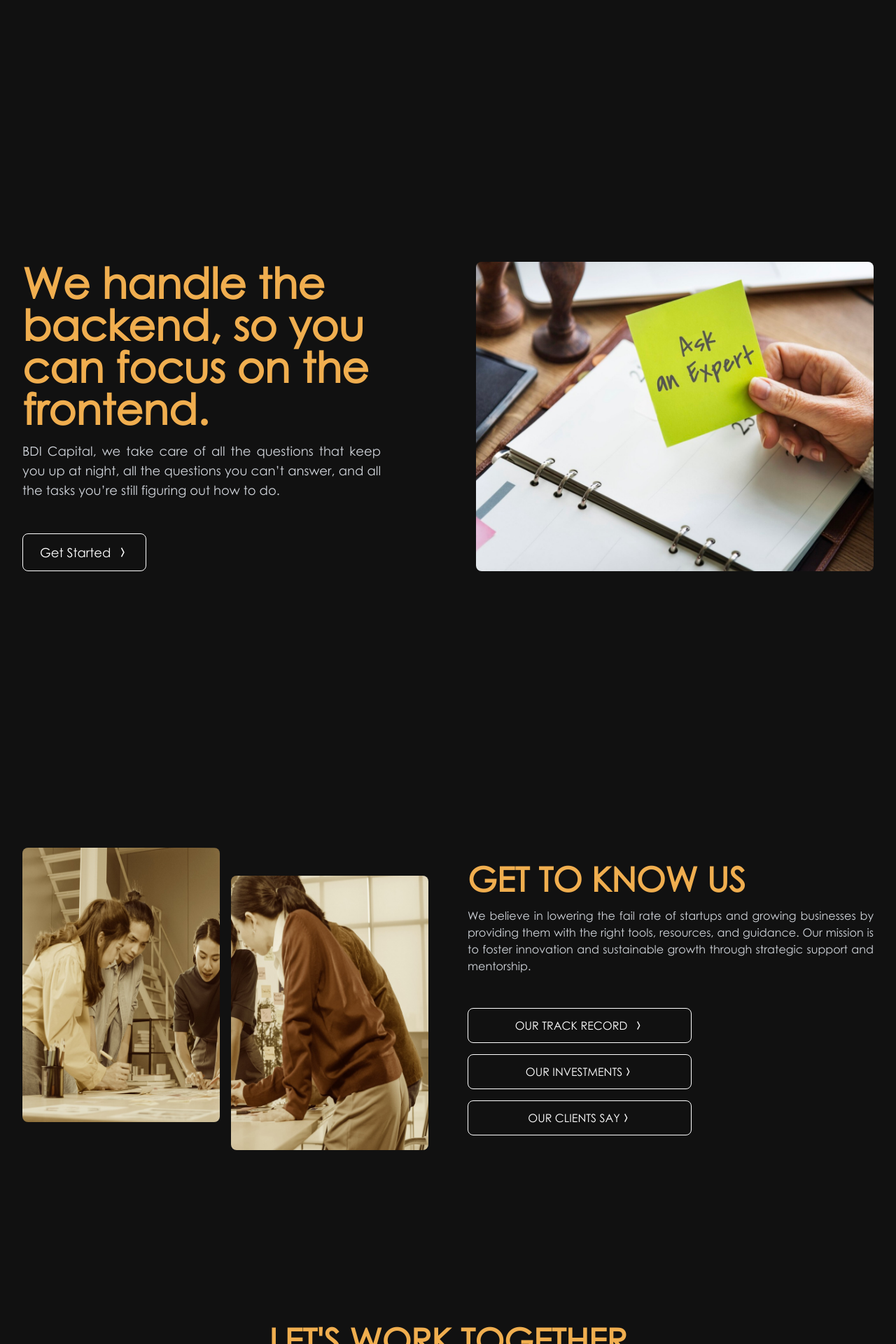
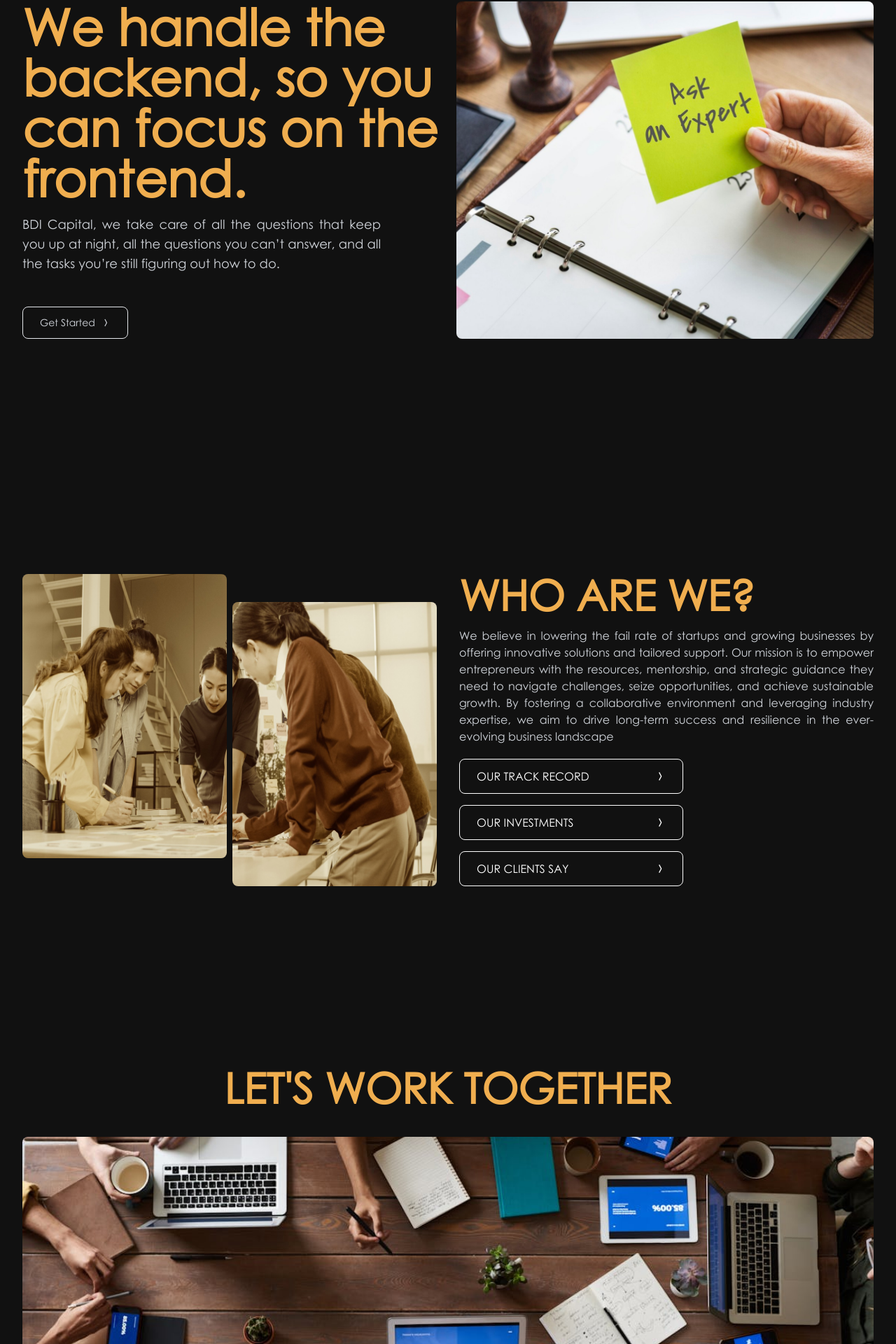
Before and after one commit to DevJaysz/BDI-Capital-Devst, a React (Vite) app: page / in a window 1280 px wide. Shown: the part 814-2734 px from the top of the page at 70% size. Built offline with nearby package versions, Linux system fonts and the light colour scheme.

Commit message:
AddedResponsiveness

```diff
--- /dev/null
+++ b/src/components/BuildingTomorrow/BuildingTomorrow.jsx
@@ -0,0 +1,9 @@
+import React from 'react'
+
+function BuildingTomorrow() {
+  return (
+    <div>BuildingTomorrow</div>
+  )
+}
+
+export default BuildingTomorrow
--- a/src/components/BusinessSheet/BusinessSheet.jsx
+++ b/src/components/BusinessSheet/BusinessSheet.jsx
@@ -3,12 +3,13 @@ import { RiArrowRightWideFill } from "react-icons/ri";
 
 function BusinessSheet() {
   return (
-    <>
-      <div className="mx-auto w-full max-w-7xl md:mx-10 md:my-20">
-        <div className="grid items-center gap-8 sm:gap-20  lg:grid-cols-2">
+
+
+      <div className=" mx-auto w-full max-w-7xl md:mx-10 md:my-20">
+        <div className=" flex flex-col-reverse lg:grid gap-6 lg:grid-cols-2 items-center ">
           {/* Hero Content */}
           <div>
-            <h1 className="pb-4 text-2xl md:text-5xl lg:text-6xl 2xl:text-7xl font-bold  text-[#F0AE4F]">
+            <h1 className="pb-4 text-5xl md:text-6xl  xl:text-7xl font-bold  text-[#F0AE4F]">
               We handle the backend, so you can focus on the frontend.
             </h1>
             <p className="pb-6 max-w-lg text-sm md:text-lg font-light text-gray-300 sm:text-xl md:pb-10 lg:pb-12 text-justify">
@@ -16,7 +17,7 @@ function BusinessSheet() {
               night, all the questions you can’t answer, and all the tasks
               you’re still figuring out how to do.
             </p>
-            <button className="flex items-center justify-center  border border-white text-white py-3 px-6 text-lg rounded-lg max-w-xs hover:bg-white hover:text-black transition duration-300">
+            <button className="flex items-center justify-center py-3 px-6 text-sm rounded-lg max-w-xs border  text-gray-300 hover:bg-white hover:text-black transition duration-300">
               Get Started
               <RiArrowRightWideFill className="ml-2" />
             </button>
@@ -31,7 +32,8 @@ function BusinessSheet() {
           </div>
         </div>
       </div>
-    </>
+
+
   );
 }
 
--- a/src/components/LetsWorkTogether/LetsWorkTogether.jsx
+++ b/src/components/LetsWorkTogether/LetsWorkTogether.jsx
@@ -6,23 +6,23 @@ function LetsWorkTogether() {
   return (
     <>
    <div className="text-center">
-        <h1 className="  text-2xl md:text-3xl lg:text-5xl   font-semibold text-[#F0AE4F]  uppercase">
+    <h1 className="text-3xl md:text-7xl lg:text-6xl font-semibold text-[#F0AE4F] uppercase">
       Let's Work Together
     </h1>
   </div>
 
-      <div className="mt-10">
+  <div className="mt-10 w-full flex justify-center">
     <img
-          className="object-cover w-full h-64 rounded-lg sm:h-80 lg:h-96"
+      className="object-cover w-full h-64 rounded-lg sm:h-80 lg:h-96 max-w-7xl"
       src={Banner}
       alt="Contact Us"
     />
   </div>
 
-      <div className="grid grid-cols-1 gap-8 mt-10  lg:grid-cols-3 items-center justify-center">
+  <div className="grid grid-cols-1 gap-6 mt-6 lg:grid-cols-3 w-full max-w-7xl mx-auto">
   {[
     {
-            icon: <TiMessages className="w-12 h-12" />,
+      icon: <TiMessages className="w-10 h-12" />,
       title: "Talk to Us",
       description: "Speak to our friendly team.",
       contact: "info@bdi-capital.com",
@@ -31,7 +31,7 @@ function LetsWorkTogether() {
       icon: <SlLocationPin className="w-12 h-12" />,
       title: "Visit Us",
       description: "Visit our office HQ.",
-            contact: "Des Voeux Road Central, Hong Kong",
+      contact: "Des Voeux Road Central",
     },
     {
       icon: <IoCallOutline className="w-12 h-12" />,
@@ -40,9 +40,13 @@ function LetsWorkTogether() {
       contact: "(+63) 917-820-4369",
     },
   ].map(({ icon, title, description, contact }) => (
-          <div key={title} className="p-6 rounded-lg border shadow-md">
-            <div className="flex items-start">
-              <span className="p-4 text-gray-300 rounded-lg">{icon}</span>
+    <div
+      key={title}
+      className="p-6 rounded-lg border shadow-md flex items-center w-full"
+    >
+      <span className="p-4 text-gray-300">
+        {icon}
+      </span>
       <div className="ml-4">
         <h2 className="text-lg font-medium text-gray-800 dark:text-white">
           {title}
@@ -50,13 +54,18 @@ function LetsWorkTogether() {
         <p className="mt-2 text-sm text-gray-500 dark:text-gray-400">
           {description}
         </p>
-                <p className="mt-2 text-sm text-gray-300">{contact}</p>
-              </div>
+        <p className="mt-1 text-sm text-gray-800 dark:text-gray-300">
+          {contact}
+        </p>
       </div>
     </div>
   ))}
 </div>
+
+
 </>
+
+
   );
 }
 
--- a/src/components/OurClientsSay/OurClientsSay.jsx
+++ /dev/null
@@ -1,7 +0,0 @@
-import React from "react";
-
-function OurClientsSay() {
-  return <div>OurClientsSay</div>;
-}
-
-export default OurClientsSay;
--- a/src/components/TrackRecord/TrackRecord.jsx
+++ b/src/components/TrackRecord/TrackRecord.jsx
@@ -1,24 +1,24 @@
 function TrackRecord() {
   return (
     <>
-      <div className="mx-auto w-full max-w-7xl m-8 md:px-10 md:py-20 ">
-        <h2 className="text-center text-2xl md:text-3xl lg:text-5xl font-bold text-gray-300 mb-6 md:mb-8">
+    <div className="w-full max-w-7xl mx-auto md:px-10 md:py-20">
+  <h2 className="text-center text-3xl md:text-7xl lg:text-6xl  font-bold text-[#F0AE4F] mb-6 md:mb-8">
     OUR TRACK RECORD
   </h2>
-        <p className="m-8 md:mx-auto max-w-lg text-center text-sm text-gray-400 sm:text-base md:mb-6">
+  <p className="mx-auto  text-center text-sm md:text-xl text-gray-400  md:mb-6">
     BDI CAPITAL HAS SUCCESSFULLY CLOSED{" "}
-          <span className="font-bold">$107.5 MILLION </span> IN FUNDRAISING
+    <span className="font-bold text-gray-300 ">$107.5 MILLION </span> IN FUNDRAISING
     TRANSACTIONS FOR ITS CLIENTS.
   </p>
 
-        <div className="mx-auto flex w-full max-w-4xl flex-col gap-5 px-16 py-8 sm:flex-row  sm:justify-between md:gap-6">
+  <div className="flex flex-row gap-6 lg:gap-36 items-center justify-between py-8 w-full max-w-5xl mx-auto">
     {[
       { label: "EQUITY CAPITAL RAISED", amount: "$ 65.6 M" },
       { label: "DEBT CAPITAL RAISED", amount: "$ 42 M" },
     ].map(({ label, amount }) => (
       <div
         key={label}
-              className="flex flex-col items-center gap-4 text-gray-300 "
+        className="flex flex-col items-center gap-4 text-gray-300 text-center"
       >
         <p className="text-sm">{label}</p>
         <h2 className="text-3xl font-bold md:text-6xl">{amount}</h2>
@@ -26,7 +26,9 @@ function TrackRecord() {
     ))}
   </div>
 </div>
+
   </>
+
   );
 }
 
--- a/src/components/TypeWriter/TypeWriter.jsx
+++ b/src/components/TypeWriter/TypeWriter.jsx
@@ -1,6 +1,10 @@
 import NavLogo from "../../assets/images/NavBar_Logo.png";
 import { FaMicrophone, FaSearch } from "react-icons/fa";
 import { MdKeyboardDoubleArrowDown } from "react-icons/md";
+import { ReactTyped } from "react-typed";
+
+
+
 
 function TypeWriter() {
   return (
@@ -8,7 +12,7 @@ function TypeWriter() {
       <img
         src={NavLogo}
         alt="Logo"
-        className="w-48 sm:w-64 md:w-80 lg:w-96 pb-4"
+        className="w-48 md:w-80 lg:w-96 pb-4"
       />
 
       <div className="relative w-full max-w-lg mb-4 text-gray-300">
@@ -19,13 +23,13 @@ function TypeWriter() {
       </div>
 
       <div className=" text-gray-300 uppercase text-center space-y-3">
-        <h2 className="text-lg md:text-2xl lg:text-3xl">
+        <h2 className="text-2xl md:text-3xl lg:text-4xl ">
           need all the answers?
         </h2>
-        <h2 className="text-lg md:text-2xl lg:text-3xl">
+        <h2 className="text-2xl md:text-2xl lg:text-3xl">
           you're in the right place
         </h2>
-        <div className="flex justify-center text-3xl md:text-5xl lg:text-6xl animate-slow-bounce cursor-pointer">
+        <div className="flex justify-center text-5xl md:text-5xl lg:text-6xl animate-slow-bounce cursor-pointer">
           <MdKeyboardDoubleArrowDown />
         </div>
       </div>
--- a/src/components/WhoAreWe/WhoAreWe.jsx
+++ b/src/components/WhoAreWe/WhoAreWe.jsx
@@ -5,8 +5,8 @@ import { RiArrowRightWideFill } from "react-icons/ri";
 function WhoAreWe() {
   return (
     <>
-      <div className="gap-14  items-center mx-auto max-w-screen-xl  md:grid md:grid-cols-2">
-        <div className="grid grid-cols-2 gap-4 pt-8 md:pt-0">
+      <div className="gap-4 items-center mx-auto max-w-screen-xl  md:grid md:grid-cols lg:gap-8 lg:grid lg:grid-cols-2">
+        <div className="grid grid-cols-2 gap-2  md:pt-0">
           <img
             className="w-full md:w-96 rounded-lg"
             src={PictureLeft}
@@ -20,33 +20,29 @@ function WhoAreWe() {
         </div>
 
         <div className="flex flex-col justify-center font-light sm:text-lg">
-          <h2 className="mb-4 mt-4 md:mt-0 text-2xl md:text-3xl lg:text-5xl  font-bold text-[#F0AE4F]  uppercase">
-            Get to Know Us
+          <h2 className="mb-4 mt-4 md:mt-0 text-3xl md:text-7xl lg:text-6xl font-bold text-[#F0AE4F] uppercase">
+            Who are we?
           </h2>
-          <p className="mb-4 text-sm md:text-base max-w-100 text-gray-300 text-justify ">
-            We believe in lowering the fail rate of startups and growing
-            businesses by providing them with the right tools, resources, and
-            guidance. Our mission is to foster innovation and sustainable growth
-            through strategic support and mentorship.
+
+
+          <p className=" text-sm md:text-base max-w-full text-gray-300 text-justify ">
+          We believe in lowering the fail rate of startups and growing businesses by offering innovative solutions and tailored support. Our mission is to empower entrepreneurs with the resources, mentorship, and strategic guidance they need to navigate challenges, seize opportunities, and achieve sustainable growth. By fostering a collaborative environment and leveraging industry expertise, we aim to drive long-term success and resilience in the ever-evolving business landscape
           </p>
 
-          <div className="flex flex-col gap-4 mt-8 ">
+          <div className="flex flex-col gap-4 mt-5 ">
               {["OUR TRACK RECORD", "OUR INVESTMENTS", "OUR CLIENTS SAY"].map(
-              (text, index) => (
+                (text) => (
                   <button
                     key={text}
-                  className="border text-sm md:text-base border-white text-white py-3 px-6 rounded-lg max-w-xs hover:bg-white hover:text-black transition duration-300 flex items-center justify-center"
+                    className="border text-sm md:text-base border-white text-white py-3 px-6 rounded-lg max-w-xs hover:bg-white hover:text-black transition duration-300 flex items-center justify-between"
                   >
                     {text}
-                  <RiArrowRightWideFill
-                    className={`ml-${
-                      index === 0 ? "2" : index === 1 ? "8" : "9"
-                    }`}
-                  />
+                    <RiArrowRightWideFill className="ml-2" />
                   </button>
                 )
               )}
           </div>
+
         </div>
       </div>
     </>
--- a/src/pages/OurJourney.jsx
+++ b/src/pages/OurJourney.jsx
@@ -8,22 +8,22 @@ import WhoAreWe from "../components/WhoAreWe/WhoAreWe";
 function OurJourney() {
   return (
     <>
-      <section className="relative h-auto min-h-screen flex flex-col items-center justify-start m-8 mt-24">
+      <section className="flex flex-col items-center justify-center h-screen min-h-screen  mx-8 -mt-24  md:-mt-36  lg:-mt-44 xl:-mt-56">
         <TypeWriter />
       </section>
-      <section className="relative h-auto min-h-screen flex flex-col items-center justify-center  m-8">
+      <section className=" flex flex-col items-center justify-center h-auto min-h-screen  mx-8">
         <BusinessSheet />
       </section>
-      <section className=" relative h-auto min-h-screen flex items-center m-8">
+      <section className="flex flex-col  items-center justify-center   h-auto min-h-screen mx-8">
         <WhoAreWe />
       </section>
-      <section className=" container  mx-auto h-auto relative min-h-screen  xs:m-8 sm:px-6 lg:px-16 lg:pt-8">
+      <section className="flex flex-col  items-center justify-center   h-auto min-h-screen mx-8">
         <LetsWorkTogether />
       </section>
-      <section className="min-h-screen flex items-center  justify-center ">
+      <section className="flex flex-col  items-center justify-center   h-auto min-h-screen mx-8">
         <TrackRecord />
       </section>
-      <section>
+      <section className="flex flex-col  items-center justify-center   h-auto min-h-screen mx-8">
         <Testimonial />
       </section>
     </>
```
Also changed, not shown: src/components/Testimonials/Testimonial.jsx (+30 -32 lines). Lines whose indentation alone changed are shown as unchanged.
